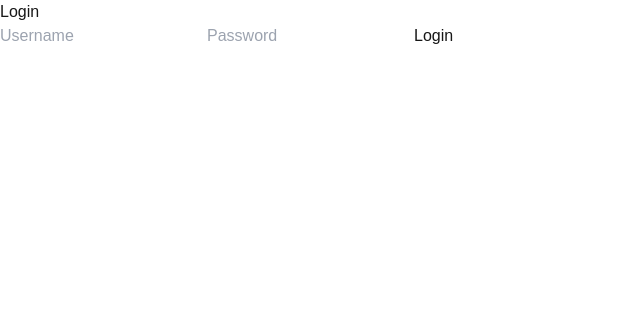
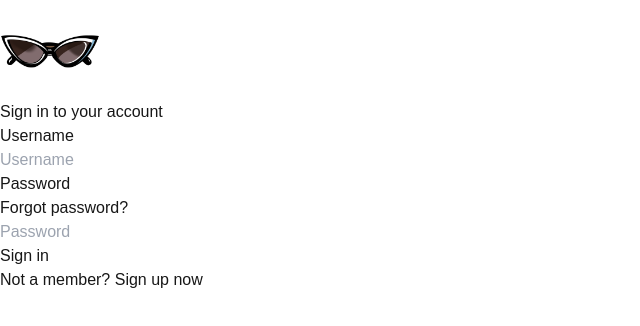
Before and after one commit to frirsta/blog_frontend, a Next.js app: page /login in a window 1280 px wide. Shown: the top 326 px of the page, without its empty margins (0-640 px from the left). Built offline with nearby package versions, Linux system fonts and the light colour scheme.

Commit message:
Added loginError state to AuthContext for displaying login errors. Updated LoginPage to use loginError from AuthContext. Improved UI with new styling, error display, and form validation.

```diff
--- a/src/app/login/page.js
+++ b/src/app/login/page.js
@@ -2,43 +2,122 @@
 
 import { useState } from "react";
 import { useAuth } from "@/context/AuthContext";
+import Link from "next/link";
+import Image from "next/image";
 
 function LoginPage() {
-  const { handleLogin } = useAuth();
+  const { handleLogin, loginError } = useAuth();
   const [username, setUsername] = useState("");
   const [password, setPassword] = useState("");
-  const [error, setError] = useState("");
 
-  const onSubmit = async (e) => {
+  const handleSubmit = async (e) => {
     e.preventDefault();
-    try {
     await handleLogin(username, password);
-    } catch (err) {
-      setError(err.response.data.detail);
-    }
   };
-
+  // console.log(loginError);
   return (
     <div>
-      <h1>Login</h1>
-      <form onSubmit={onSubmit}>
+      <div className="flex min-h-full flex-col justify-center px-6 py-12 lg:px-8">
+        <div className="sm:mx-auto sm:w-full sm:max-w-sm">
+          {loginError && (
+            <div className="bg-orange-200 px-6 py-4 my-4 rounded-md text-lg flex items-center mx-auto max-w-lg">
+              <svg
+                viewBox="0 0 24 24"
+                className="text-yellow-600 w-5 h-5 sm:w-5 sm:h-5 mr-3"
+              >
+                <path
+                  fill="currentColor"
+                  d="M23.119,20,13.772,2.15h0a2,2,0,0,0-3.543,0L.881,20a2,2,0,0,0,1.772,2.928H21.347A2,2,0,0,0,23.119,20ZM11,8.423a1,1,0,0,1,2,0v6a1,1,0,1,1-2,0Zm1.05,11.51h-.028a1.528,1.528,0,0,1-1.522-1.47,1.476,1.476,0,0,1,1.448-1.53h.028A1.527,1.527,0,0,1,13.5,18.4,1.475,1.475,0,0,1,12.05,19.933Z"
+                ></path>
+              </svg>
+              <span className="text-yellow-800">
+                <div className="error">{loginError}</div>
+              </span>
+            </div>
+          )}
+          <Image
+            width={100}
+            height={100}
+            className="mx-auto w-auto"
+            src={"/logo.png"}
+            alt="Logo"
+          />
+          <h2 className="mt-10 text-center text-2xl font-bold leading-9 tracking-tight text-gray-100">
+            Sign in to your account
+          </h2>
+        </div>
+        <div className="mt-10 sm:mx-auto sm:w-full sm:max-w-sm">
+          <form className="space-y-6" onSubmit={handleSubmit}>
+            <div>
+              <label
+                htmlFor="username"
+                className="block text-sm font-medium leading-6 text-gray-100"
+              >
+                Username
+              </label>
+              <div className="mt-2">
                 <input
                   type="text"
                   placeholder="Username"
                   value={username}
                   onChange={(e) => setUsername(e.target.value)}
                   required
+                  autoComplete="username"
+                  className="block w-full rounded-md border-0 py-1.5 text-gray-100 shadow-sm ring-1 ring-inset ring-gray-300 placeholder:text-gray-400 focus:ring-2 focus:ring-inset focus:ring-indigo-600 sm:text-sm sm:leading-6"
                 />
+              </div>
+            </div>
+
+            <div>
+              <div className="flex items-center justify-between">
+                <label
+                  htmlFor="password"
+                  className="block text-sm font-medium leading-6 text-gray-100"
+                >
+                  Password
+                </label>
+                <div className="text-sm">
+                  <a
+                    href="#"
+                    className="font-semibold text-indigo-600 hover:text-indigo-500"
+                  >
+                    Forgot password?
+                  </a>
+                </div>
+              </div>
+              <div className="mt-2">
                 <input
                   type="password"
                   placeholder="Password"
                   value={password}
                   onChange={(e) => setPassword(e.target.value)}
                   required
+                  autoComplete="current-password"
+                  className="block w-full rounded-md border-0 py-1.5 text-gray-100 shadow-sm ring-1 ring-inset ring-gray-300 placeholder:text-gray-400 focus:ring-2 focus:ring-inset focus:ring-indigo-600 sm:text-sm sm:leading-6"
                 />
-        <button type="submit">Login</button>
+              </div>
+            </div>
+
+            <div>
+              <button
+                type="submit"
+                className="flex w-full justify-center rounded-md bg-indigo-600 px-3 py-1.5 text-sm font-semibold leading-6 text-white shadow-sm hover:bg-indigo-500 focus-visible:outline focus-visible:outline-2 focus-visible:outline-offset-2 focus-visible:outline-indigo-600"
+              >
+                Sign in
+              </button>
+            </div>
           </form>
-      {error && <div className="error">{error}</div>}
+          <p className="mt-10 text-center text-sm text-gray-500">
+            Not a member?
+            <Link
+              href="/signup"
+              className="font-semibold leading-6 text-indigo-600 hover:text-indigo-500"
+            >
+              &nbsp;Sign up now
+            </Link>
+          </p>
+        </div>
+      </div>
     </div>
   );
 }
--- a/src/context/AuthContext.js
+++ b/src/context/AuthContext.js
@@ -14,6 +14,8 @@ const AuthContext = createContext();
 export const AuthProvider = ({ children }) => {
   const [isLoggedIn, setIsLoggedIn] = useState(false);
   const [loading, setLoading] = useState(true);
+  const [loginError, setLoginError] = useState(null);
+
   const router = useRouter();
   useEffect(() => {
     const checkToken = async () => {
@@ -37,6 +39,7 @@ export const AuthProvider = ({ children }) => {
       setIsLoggedIn(true);
       router.push("/posts");
     } catch (err) {
+      setLoginError(err?.response?.data?.detail);
       console.error(err);
     }
   };
@@ -51,7 +54,9 @@ export const AuthProvider = ({ children }) => {
   }
 
   return (
-    <AuthContext.Provider value={{ isLoggedIn, handleLogout, handleLogin }}>
+    <AuthContext.Provider
+      value={{ isLoggedIn, handleLogout, handleLogin, loginError }}
+    >
       {children}
     </AuthContext.Provider>
   );
```
Also changed, not shown: public/logo.png (added). Lines whose indentation alone changed are shown as unchanged.
